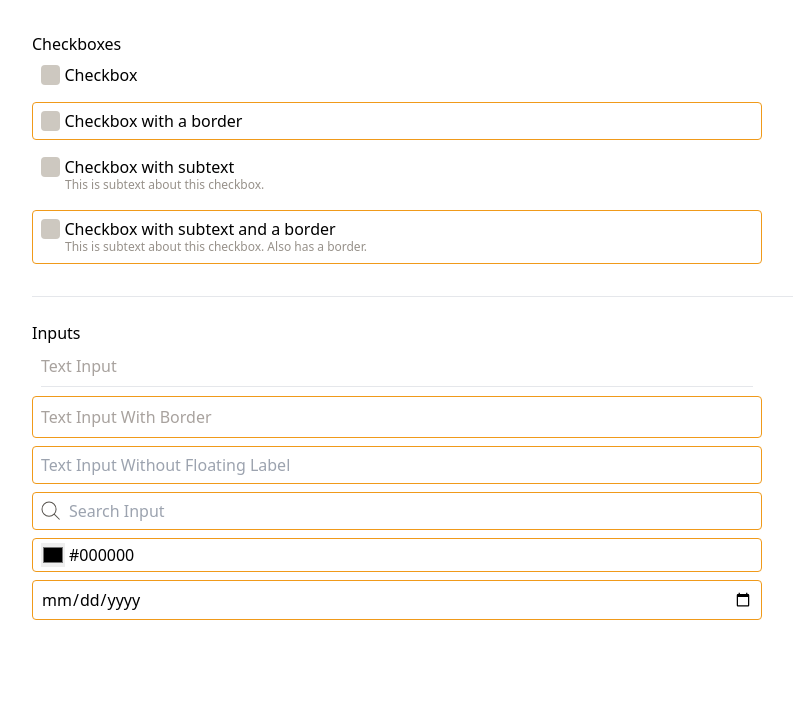
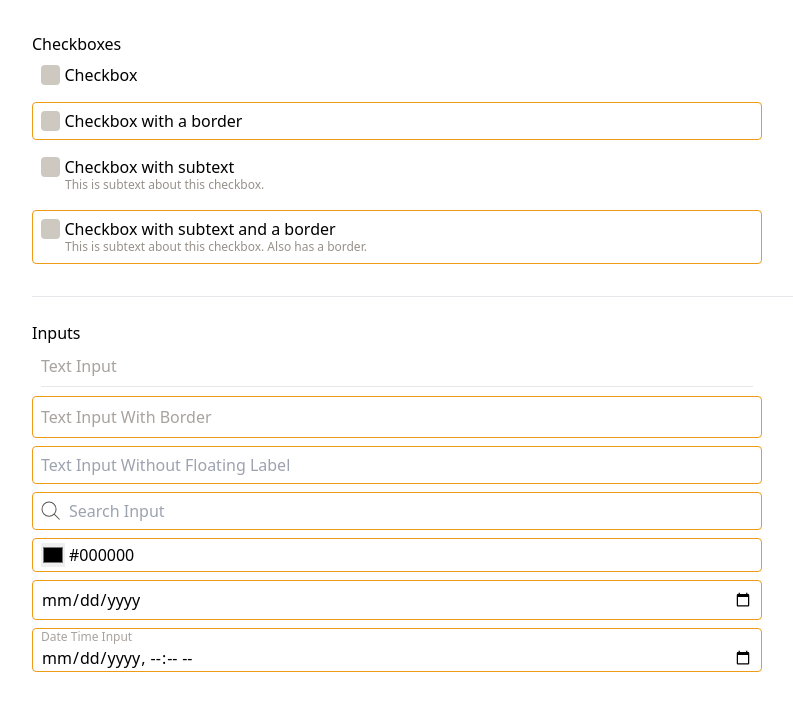
Before and after one commit to ks-rjjones/component-library, a React (Vite) app: page / in a window 1280 px wide. Shown: the top 710 px of the page, without its empty margins (0-793 px from the left). Built offline with nearby package versions, Linux system fonts and the light colour scheme.

Commit message:
add date-time

```diff
--- a/src/App.tsx
+++ b/src/App.tsx
@@ -9,6 +9,7 @@ function App() {
   const [searchInput, setSearchInput] = useState("");
   const [colorInput, setColorInput] = useState("");
   const [dateInput, setDateInput] = useState("");
+  const [dateTimeInput, setDateTimeInput] = useState("");
 
   const Spacer = () => <div className="my-2" />;
 
@@ -97,6 +98,16 @@ function App() {
           border
         />
         <Spacer />
+        <Input
+          inputName="dateTimeInput"
+          label="Date Time Input"
+          type="datetime-local"
+          value={dateTimeInput}
+          onChange={setDateTimeInput}
+          // noFloat
+          border
+        />
+        <Spacer />
       </div>
     </>
   );
--- a/src/components/Input.tsx
+++ b/src/components/Input.tsx
@@ -5,8 +5,8 @@ import "src/components/css/input.css";
 
 // TODO: Support for various types
 // [x] color
-// [ ] date
-// [ ] datetime-local
+// [x] date
+// [x] datetime-local
 // [ ] email
 // [ ] file
 // [ ] hidden
@@ -44,7 +44,7 @@ export default function Input(p: IInputProps) {
 
   const isColor = useMemo(() => p.type === "color", [p.type]);
   const isDate = useMemo(() => p.type === "date", [p.type]);
-  const _isDateTime = useMemo(() => p.type === "datetime-local", [p.type]);
+  const isDateTime = useMemo(() => p.type === "datetime-local", [p.type]);
   const _isEmail = useMemo(() => p.type === "email", [p.type]);
   const _isFile = useMemo(() => p.type === "file", [p.type]);
   const _isHidden = useMemo(() => p.type === "hidden", [p.type]);
@@ -67,12 +67,12 @@ export default function Input(p: IInputProps) {
   }, [isColor]);
 
   const labelPos = useMemo(() => {
-    return `${p.value || isFocused || isColor || isDate ? "translate-y-0.5" : "translate-y-3"}`;
-  }, [p.value, isFocused, isColor, isDate]);
+    return `${p.value || isFocused || isColor || isDate || isDateTime ? "translate-y-0.5" : "translate-y-3"}`;
+  }, [p.value, isFocused, isColor, isDate, isDateTime]);
 
   const labelSize = useMemo(() => {
-    return `${p.value || isFocused || isColor || isDate ? "text-xs	" : "text-base"}`;
-  }, [p.value, isFocused, isColor, isDate]);
+    return `${p.value || isFocused || isColor || isDate || isDateTime ? "text-xs	" : "text-base"}`;
+  }, [p.value, isFocused, isColor, isDate, isDateTime]);
 
   const labelVisibility = useMemo(() => {
     return `${(p.noFloat || p.type === "search") && "hidden"}`;
```
Also changed, not shown: src/components/css/input.css (+1 -2 lines).
